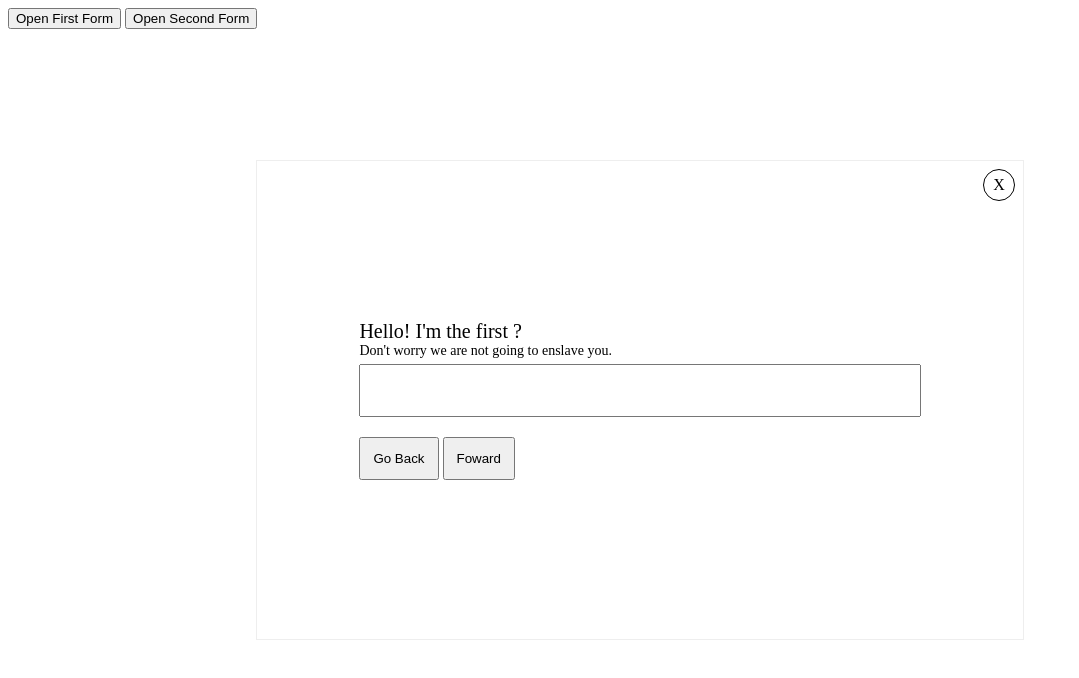
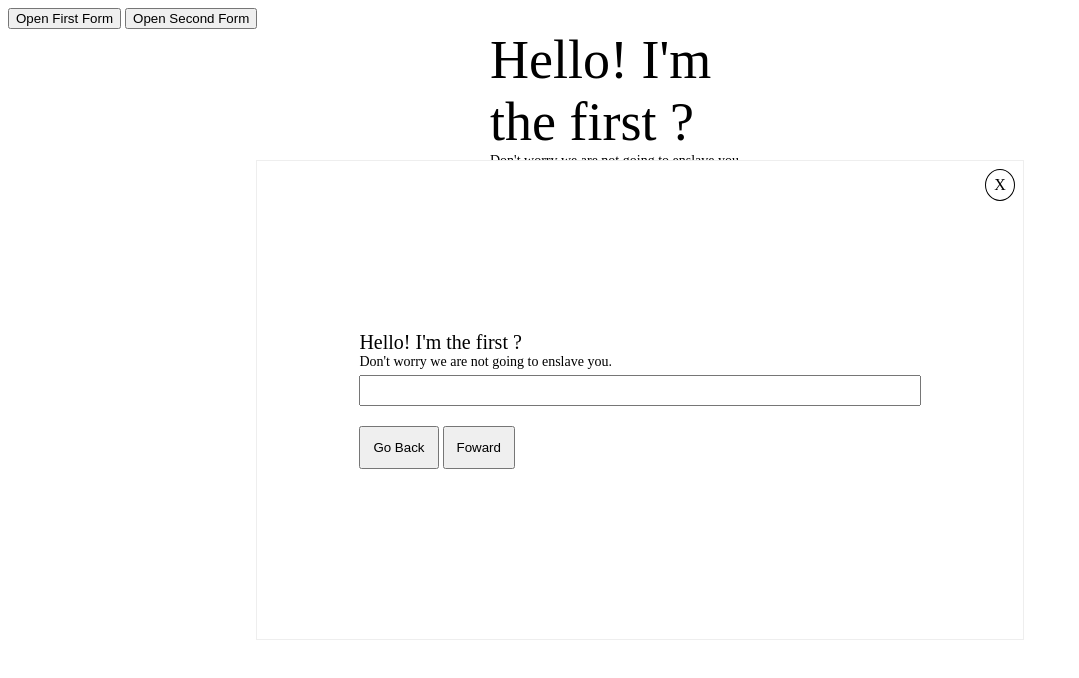
Before and after one commit to ugookoro/conv-js, a plain HTML site: page index.html in a window 1280 px wide. Both pictures are taken after a click on the button "Open First Form". Shown: the whole page, without its empty margins (0-1079 px from the left). Drawn offline with Linux system fonts and the light colour scheme.

Commit message:
added popup class for popup forms and turned default form to fit container

```diff
--- a/index.html
+++ b/index.html
@@ -15,6 +15,7 @@
     <meta name="viewport" content="width=device-width, initial-scale=1">
     <link rel="stylesheet" href="src/css/selectr.min.css">
     <link rel="stylesheet" href="src/css/conv.css">
+    <link rel="stylesheet" href="src/css/test.css">
     <link rel="stylesheet" href="src/css/theme.css">
 
 </head>
@@ -28,19 +29,56 @@
 
     <button data-conv-target="#second">Open Second Form</button>
 
+    <div class="test">
+        <form class="conv-questions" id="third" action="http://muster.ng" method="get">
+            <div class="question">
+                <label for=""> Hello! I'm the first ?</label>
+                <span class="caption">Don't worry we are not going to enslave you.</span>
+                <input type="text" name="test" data-conv-replace="firstName">
+            </div>
+            <div class="question" data-conv-validate="required">
+                <label for=""> Hey Second <span data-conv-place="firstName"></span> ?</label>
+                <span class="caption">Don't worry we are not going to enslave you.</span>
+                <input type="text" name="test">
 
-    <form class="conv-questions small" id="first" action="http://muster.ng" method="get">
+            </div>
+            <div class="question">
+                <label for=""> Hello! <span  data-conv-place="firstname"></span> Third ?</label>
+                <span class="caption">Don't worry we are not going to enslave you.</span>
+                <div class="conv-radio">
+                    <input type="radio" name="test" id="test1" checked>
+                    <label for="test1">Hello</label>
+                </div>
+                <div class="conv-radio">
+                    <input type="radio" name="test" id="test2">
+                    <label for="test2">Hello</label>
+                </div>
+                <div class="conv-radio">
+                    <input type="radio" name="test" id="test3">
+                    <label for="test3">Hello</label>
+                </div>
+            </div>
+
+            <div class="conv-footer">
+                <button type="button" class="conv-back">Go Back</button>
+                <button type="button" class="conv-next">Foward</button>
+            </div>
+        </form>
+    </div>
+
+
+    <form class="conv-questions popup small" id="first" action="http://muster.ng" method="get">
         <span class="conv-close" data-conv-close="#first">X</span>
         <div class="question">
             <label for=""> Hello! I'm the first ?</label>
             <span class="caption">Don't worry we are not going to enslave you.</span>
-            <input type="text" name="test">
+            <input type="text" name="test" data-conv-replace="firstName">
         </div>
         <div class="question" data-conv-validate="required">
-            <label for=""> Hey Second ?</label>
+            <label for=""> Hey Second <span data-conv-place="firstName"></span> ?</label>
             <span class="caption">Don't worry we are not going to enslave you.</span>
-            <select class="state-with-all" name="State" id="State" required="" multiple>
-        </select>
+            <input type="text" name="test">
+
         </div>
         <div class="question">
             <label for=""> Hello! <span  data-conv-place="firstname"></span> Third ?</label>
@@ -65,7 +103,7 @@
         </div>
     </form>
 
-    <div class="conv-questions medium" id="second">
+    <div class="conv-questions popup medium" id="second">
         <button class="conv-close" data-conv-close="#second">X</button>
         <div class="question">
             <label for=""> Hello! I'm the second ?</label>
@@ -82,18 +120,22 @@
             <button type="button" class="conv-next">Foward</button>
         </div>
     </div>
-<br>
-<br>
-<br>
-<div  style="width:400px">
+    <br>
+    <br>
+    <br>
+    <div style="width:400px">
 
-</div>
+    </div>
 
 
     <script src="src/js/selectr.min.js"></script>
     <script src="src/js/conv.js"></script>
     <script>
-        conv({ selector: 'conv-questions', BackText: "Go Back", NextText: "Next" });
+        conv({
+            selector: 'conv-questions',
+            BackText: "Go Back",
+            NextText: "Next"
+        });
 
         // new Selectr(document.getElementById('State'));
 
--- a/src/css/conv.css
+++ b/src/css/conv.css
@@ -1,9 +1,15 @@
-body{
-    display: block;
+/*normalization of cov questions elements*/
+
+.conv-questions{
+    box-sizing: border-box;
+    position: relative;
 }
 
-.conv-questions{
-    display: none;
+.conv-questions * {
+    box-sizing: inherit;
+}
+
+.conv-questions.popup{
     flex-direction: column;
     justify-content: center;
     position: fixed;
--- /dev/null
+++ b/src/css/test.css
@@ -0,0 +1,4 @@
+.test {
+    width: 300px;
+    margin: 0 auto;
+}
```
